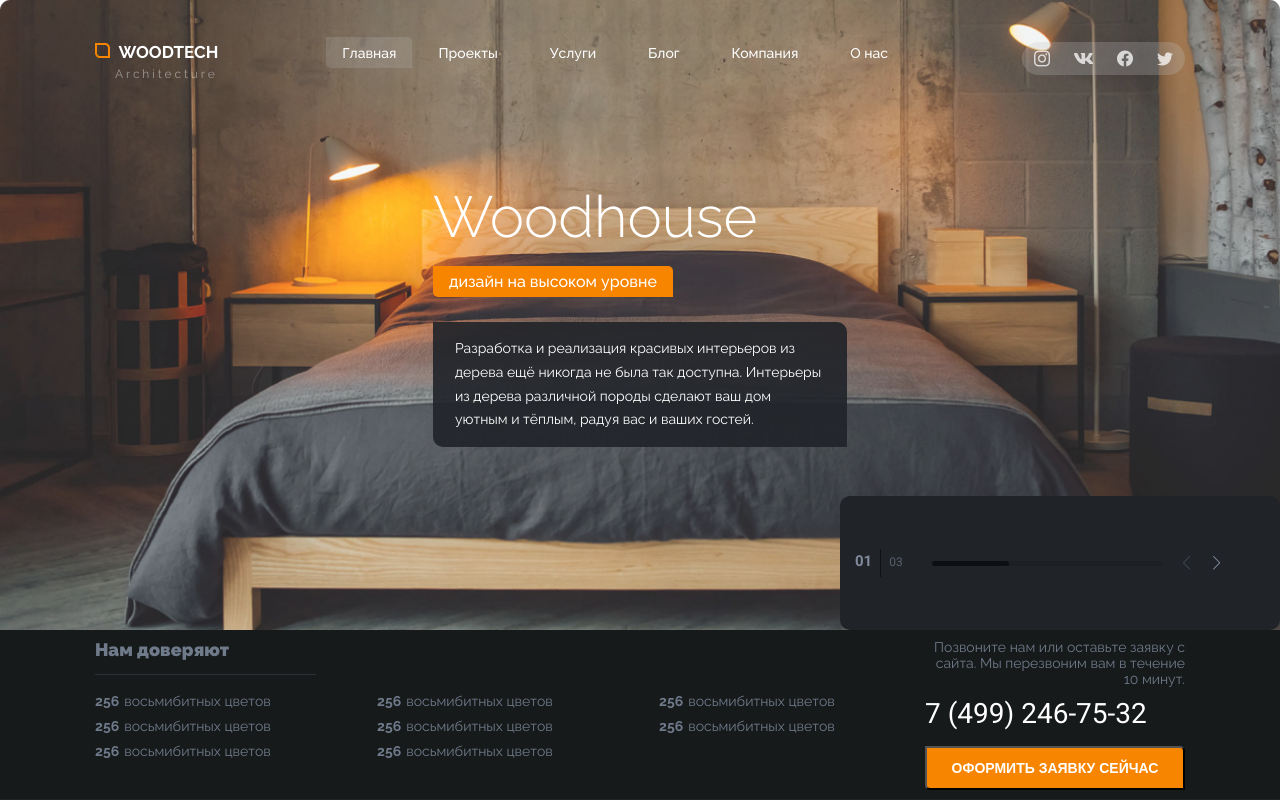
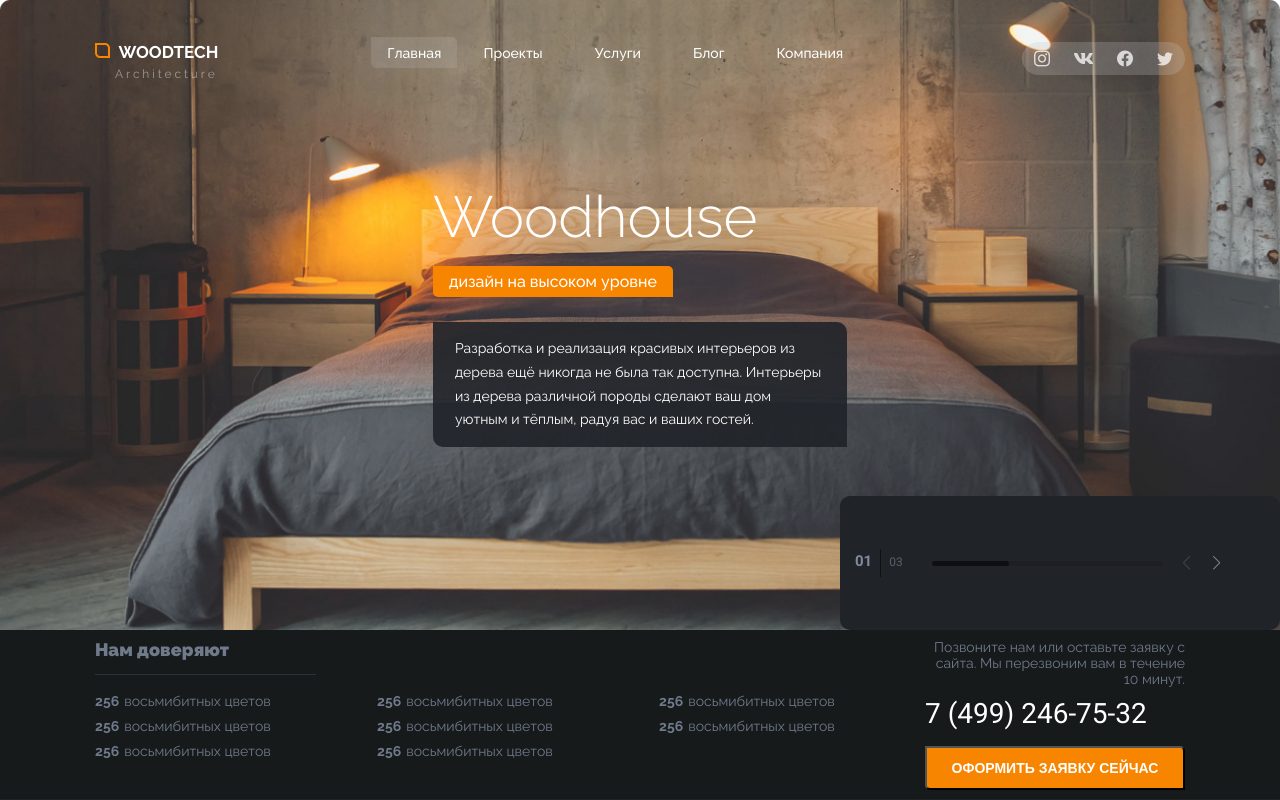
Before and after one commit to ernestger/webstudio, a plain HTML site: page index.html in a window 1280 px wide. Shown: the top 800 px of the page. Drawn offline with Linux system fonts and the light colour scheme; a web font is replaced by a local one.

Commit message:
remove the link

```diff
--- a/index.html
+++ b/index.html
@@ -34,9 +34,6 @@
         </li>
         <li>
             <a href="">Компания</a>
-        </li>
-        <li>
-            <a href="">О нас</a>
         </li>
     </ul>
     <div class="icons">
```
